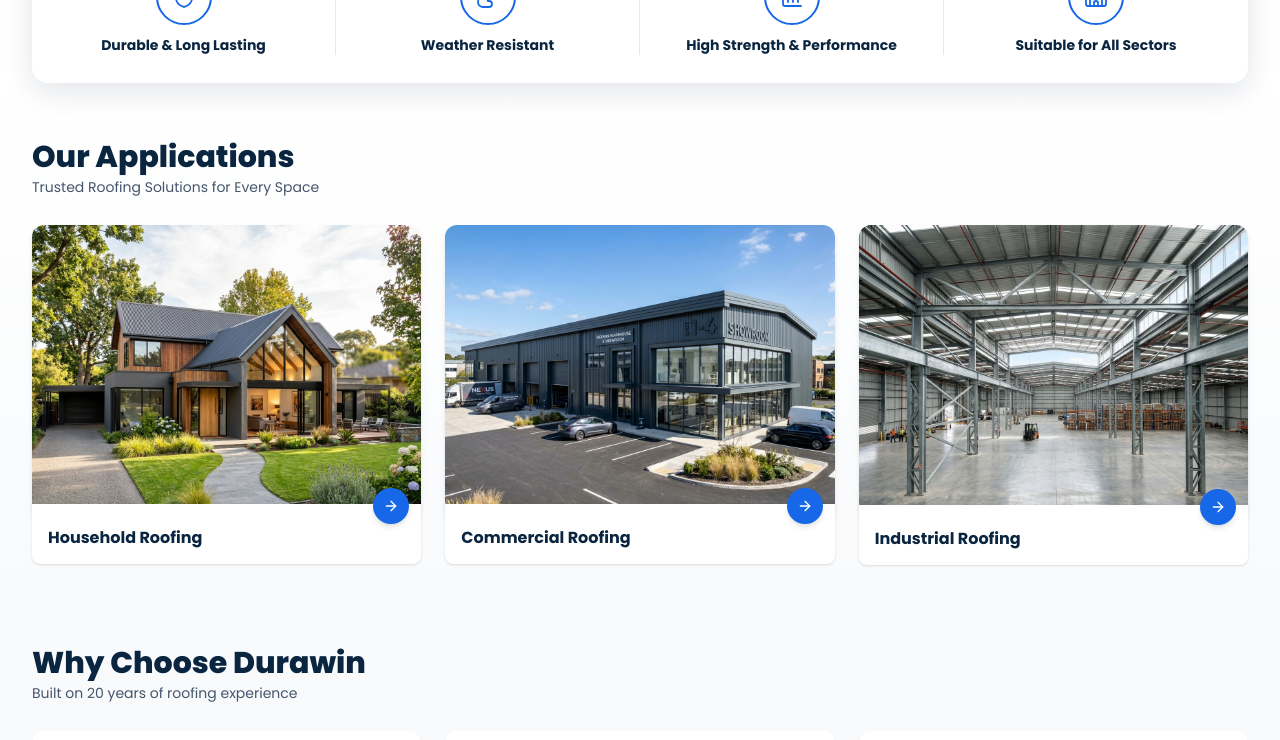
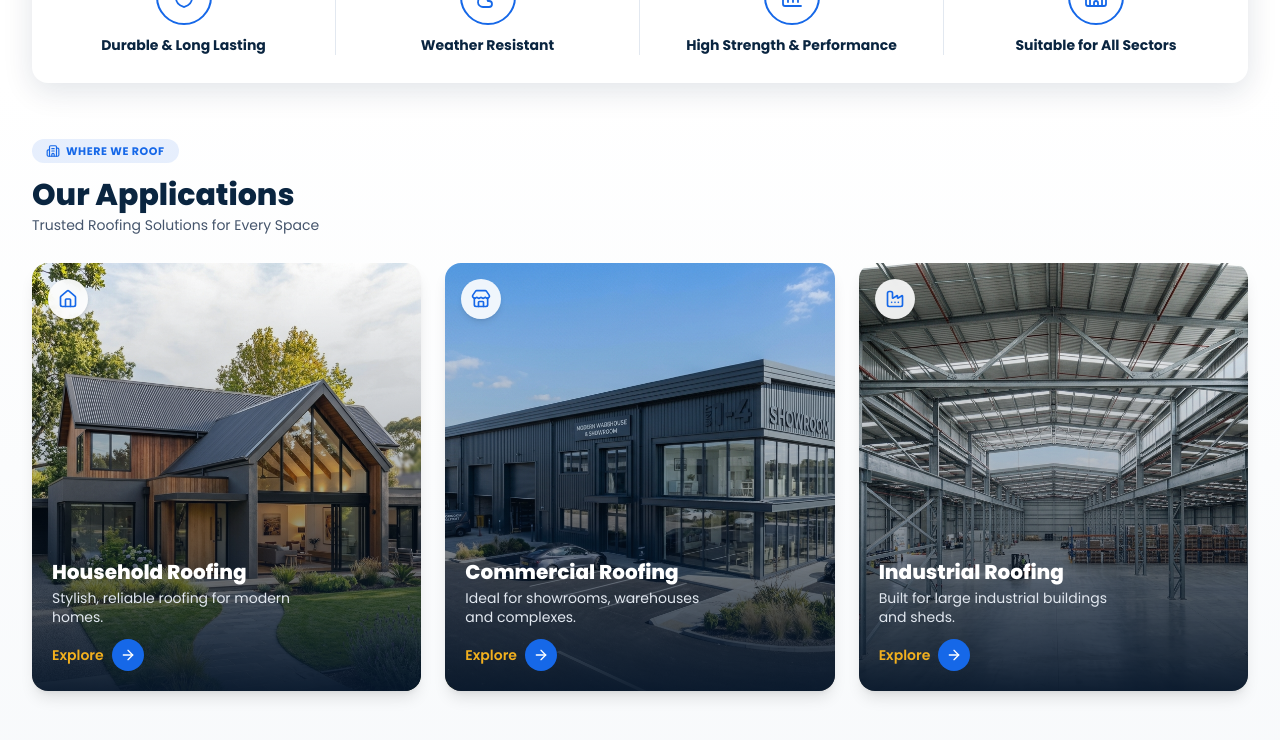
Before and after one commit to MeetM23/melvin-josheph, a Next.js app: page / in a window 1280 px wide. Shown: the part 620-1360 px from the top of the page. Built offline with nearby package versions, Linux system fonts and the light colour scheme.

Commit message:
feat: add home page layout with hero, features, applications, and partner sections

```diff
--- a/app/page.tsx
+++ b/app/page.tsx
@@ -1,7 +1,7 @@
 import Image from "next/image";
 import Link from "next/link";
-import { CallStrip, Process, WhyChoose } from "@/components/sections";
-import { ArrowRight, BadgeCheck, BarChart3, Building2, CheckCircle2, CloudSun, MapPin, Settings, ShieldCheck, Trophy, Users } from "lucide-react";
+import { CallStrip, WhyChoose } from "@/components/sections";
+import { ArrowRight, BadgeCheck, BarChart3, Building2, CheckCircle2, CloudSun, Factory, Home as HomeIcon, Store, MapPin, Settings, ShieldCheck, Trophy, Users } from "lucide-react";
 
 const features = [
   { title: "Durable & Long Lasting", Icon: ShieldCheck },
@@ -11,9 +11,9 @@ const features = [
 ];
 
 const applications = [
-  { title: "Household Roofing", image: "/images/app-household.jpg" },
-  { title: "Commercial Roofing", image: "/images/app-commercial.jpg" },
-  { title: "Industrial Roofing", image: "/images/app-industrial.jpg" },
+  { title: "Household Roofing", desc: "Stylish, reliable roofing for modern homes.", image: "/images/app-household.jpg", Icon: HomeIcon },
+  { title: "Commercial Roofing", desc: "Ideal for showrooms, warehouses and complexes.", image: "/images/app-commercial.jpg", Icon: Store },
+  { title: "Industrial Roofing", desc: "Built for large industrial buildings and sheds.", image: "/images/app-industrial.jpg", Icon: Factory },
 ];
 
 const partners = [
@@ -83,25 +83,40 @@ export default function Home() {
       {/* 3. Our Applications */}
       <section className="bg-gradient-to-b from-white to-slate-50 pb-6 pt-7 sm:pb-12 sm:pt-14">
         <div className="mx-auto max-w-7xl px-4 sm:px-8">
-          <h2 className="text-lg font-extrabold text-navy sm:text-3xl">Our Applications</h2>
+          <span className="inline-flex items-center gap-1 rounded-full bg-brand/10 px-2.5 py-1 text-[8px] font-bold uppercase tracking-wider text-brand sm:gap-1.5 sm:px-3.5 sm:text-[11px]">
+            <Building2 className="h-2.5 w-2.5 sm:h-3.5 sm:w-3.5" /> Where We Roof
+          </span>
+          <h2 className="mt-1.5 text-lg font-extrabold text-navy sm:mt-3 sm:text-3xl">Our Applications</h2>
           <p className="mt-0.5 text-[11px] text-slate-600 sm:text-sm">Trusted Roofing Solutions for Every Space</p>
 
           <div className="mt-3 grid grid-cols-3 gap-2.5 sm:mt-7 sm:gap-6">
-            {applications.map((app) => (
-              <Link href="/products#applications" key={app.title} className="group block">
-                <div className="relative aspect-[4/3] overflow-hidden rounded-lg shadow-md sm:rounded-xl">
-                  <Image
-                    src={app.image}
-                    alt={app.title}
-                    fill
-                    sizes="(max-width: 640px) 33vw, 380px"
-                    className="object-cover transition duration-500 group-hover:scale-105"
-                  />
-                </div>
-                <div className="relative -mt-3 flex items-center justify-between rounded-b-lg bg-white px-1.5 pb-2 pt-4 shadow-sm sm:px-4 sm:pb-4 sm:pt-6">
-                  <span className="text-[9px] font-bold leading-tight text-navy sm:text-base">{app.title}</span>
-                  <span className="absolute -top-3.5 right-1.5 flex h-6 w-6 items-center justify-center rounded-full bg-brand text-white shadow-md sm:-top-4 sm:right-3 sm:h-9 sm:w-9">
-                    <ArrowRight className="h-3 w-3 sm:h-4 sm:w-4" />
+            {applications.map(({ title, desc, image, Icon }) => (
+              <Link
+                href="/products#applications"
+                key={title}
+                className="group relative block aspect-[3/4] overflow-hidden rounded-xl shadow-lg outline-none transition duration-300 hover:-translate-y-1 hover:shadow-2xl focus-visible:ring-2 focus-visible:ring-brand focus-visible:ring-offset-2 sm:aspect-[4/4.4] sm:rounded-2xl"
+              >
+                <Image
+                  src={image}
+                  alt={title}
+                  fill
+                  sizes="(max-width: 640px) 33vw, 380px"
+                  className="object-cover transition duration-700 group-hover:scale-110"
+                />
+                <div className="absolute inset-0 bg-gradient-to-t from-navy-dark/95 via-navy-dark/30 to-transparent" />
+
+                <span className="absolute left-2 top-2 flex h-6 w-6 items-center justify-center rounded-full bg-white/90 text-brand shadow-md backdrop-blur sm:left-4 sm:top-4 sm:h-10 sm:w-10">
+                  <Icon className="h-3 w-3 sm:h-5 sm:w-5" strokeWidth={2} />
+                </span>
+
+                <div className="absolute inset-x-0 bottom-0 p-2 sm:p-5">
+                  <h3 className="text-[10px] font-extrabold leading-tight text-white sm:text-xl">{title}</h3>
+                  <p className="mt-1 hidden max-w-[16rem] text-sm leading-snug text-slate-200 sm:block">{desc}</p>
+                  <span className="mt-1.5 inline-flex items-center gap-1 text-[8px] font-semibold text-gold sm:mt-3 sm:gap-2 sm:text-sm">
+                    <span className="hidden sm:inline">Explore</span>
+                    <span className="flex h-5 w-5 items-center justify-center rounded-full bg-brand text-white transition group-hover:translate-x-1 sm:h-8 sm:w-8">
+                      <ArrowRight className="h-2.5 w-2.5 sm:h-4 sm:w-4" />
+                    </span>
                   </span>
                 </div>
               </Link>
@@ -110,9 +125,8 @@ export default function Home() {
         </div>
       </section>
 
-      {/* 3b. Why choose + process + call strip (added infographics) */}
+      {/* 3b. Why choose + call strip */}
       <WhyChoose />
-      <Process />
       <CallStrip />
 
       {/* 4. Raw material partners + coils */}
```
